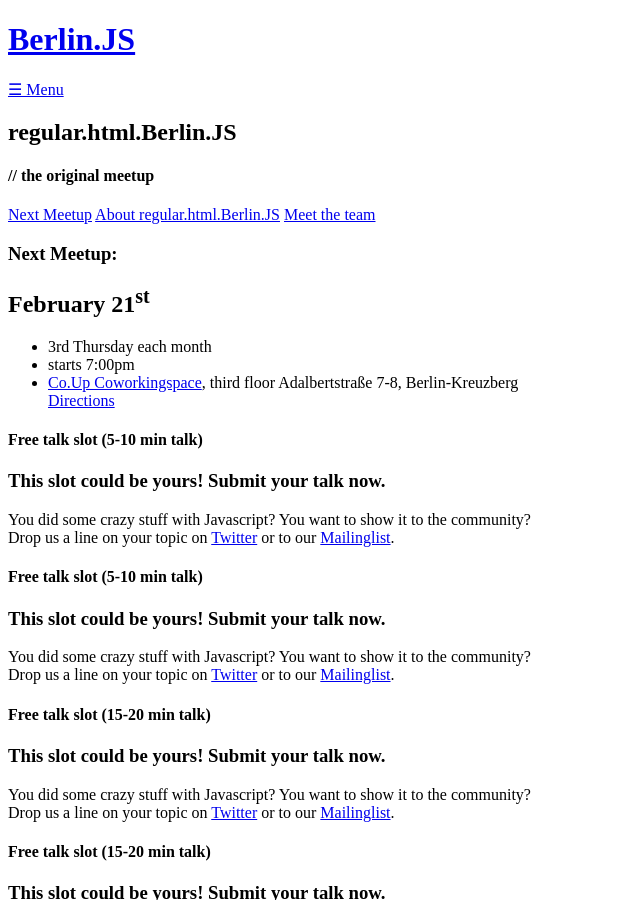
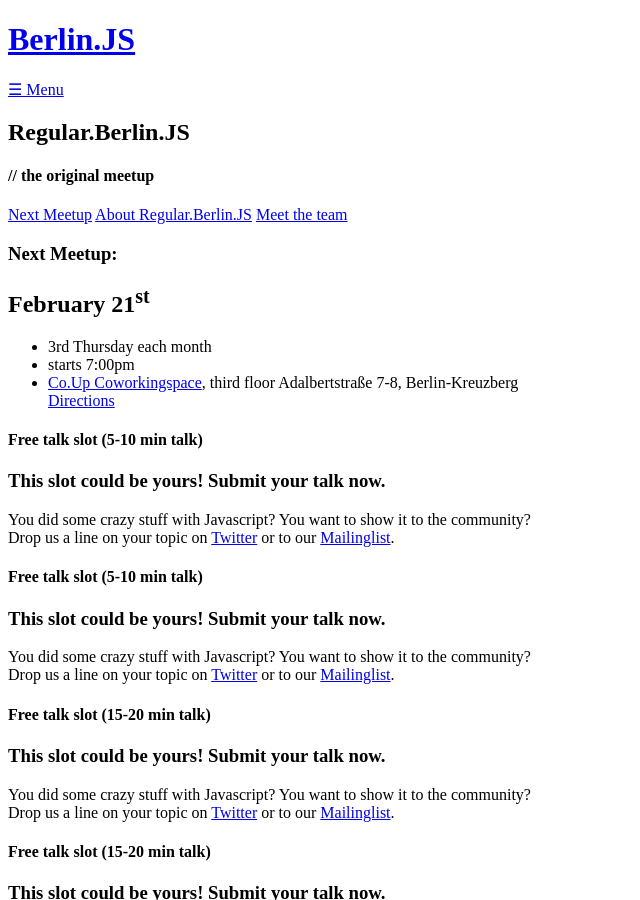
Before and after one commit to berlinjs/new-berlinjs.org, a Jekyll site: the page built from regular.html, in a window 1280 px wide and 900 px high. Shown: the whole window, without its empty margins (0-640 px from the left). Built offline with Jekyll 4.4.1, drawn with Linux system fonts in a browser that asks for light colours; some web fonts are replaced.

Commit message:
use includes

```diff
--- /dev/null
+++ b/_includes/footer.html
@@ -0,0 +1,45 @@
+<footer class="site-footer">
+  <div class="wrapper line">
+    <!-- main navigation -->
+    <nav id="hub-nav" class="hub-nav" role="navigation">
+      <a href="index.html" class="nav-item"><i class="icon-home"></i></a>
+      <a class="regular nav-item" href="regular.html" tabindex="2">Regular</a>
+      <a class="apps nav-item" href="apps.html" tabindex="3">Apps</a>
+      <a class="nav-item" href="page.html" tabindex="6">Reject.JS</a>
+      <a class="nav-item" href="page.html" tabindex="7">Nodecopter</a>
+      <a href="#top" class="nav-item back-to-top" tabindex="-1">&uArr; Back to top</a>
+    </nav>
+    <!-- /main navigation -->
+    <section class="unit one_fourth">
+      <h5>Learn about Berlin.JS</h5>
+      <ul>
+        <li><a href="index.html#become-speaker">Become a speaker</a></li>
+        <li><a href="index.html#host-event">How to host an event</a></li>
+        <li><a href="index.html#code-of-conduct">Our code of condcut</a></li>
+        <li><a href="index.html#team">Meet the team</a></li>
+      </ul>
+    </section>
+    <section class="unit one_fourth">
+      <h5>Connect with us</h5>
+      <ul>
+        <li>
+          <a href="https://twitter.com/berlinjs">Follow Berlin.JS on Twitter</a>
+        </li>
+        <li>
+          <a href="http://groups.google.com/group/js-berlin">Join our mailinglist</a>
+        </li>
+        <li>
+          <a href="https://github.com/berlinjs/berlinjs.org">Watch the code on Github</a>
+        </li>
+      </ul>
+    </section>
+    <section class="unit one_fourth">
+      <h5>Our supporters</h5>
+      <ul>
+        <li>Our meetups are kindly hosted by <a href="http://co-up.de">Co.Up Coworkingspace</a></li>
+      </ul>
+    </section>
+  </div>
+</footer>
+</body>
+</html>
--- /dev/null
+++ b/_includes/head.html
@@ -0,0 +1,11 @@
+<!doctype html>
+<html>
+<head>
+  <meta charset="utf-8">
+  <meta http-equiv="X-UA-Compatible" content="IE=edge,chrome=1">
+  <meta name="viewport" content="width=device-width">
+  <title>{% if page.title %}{{ page.title }} – {% endif %}Berlin.JS – Berlin's finest JavaScript usergroup</title>
+  <link href='http://fonts.googleapis.com/css?family=Droid+Sans:400,700|Droid+Sans+Mono' rel='stylesheet' type='text/css'>
+  <link rel="stylesheet" href="stylesheets/styles.css">
+  <link href='http://fonts.googleapis.com/css?family=Ubuntu:300,700,300italic' rel='stylesheet' type='text/css'>
+</head>
--- /dev/null
+++ b/_includes/header.html
@@ -0,0 +1,12 @@
+<span id="top" class="top-anchor"> </span>
+<header class="site-header" role="banner">
+  <div class="wrapper">
+    <a href="index.html" tabindex="1">
+      <h1 class="site-title">Berlin.JS</h1>
+    </a>
+    <!--
+      Using the footer anchor navigation pattern for mobile. Not the most elegant solution but pretty robust and compatible.
+    -->
+    <a href="#hub-nav" class="go-to-nav" tabindex="-1">&#9776; Menu</a>
+  </div>
+</header>
--- a/_layouts/ug.html
+++ b/_layouts/ug.html
@@ -1,36 +1,17 @@
-<!doctype html>
-<html>
-<head>
-  <meta charset="utf-8">
-    <meta name="viewport" content="width=device-width; initial-scale=1.0; maximum-scale=1.0; user-scalable=0;" />
-    <title>Berlin.JS – Berlin's finest JavaScript usergroup</title>
-    <link href='http://fonts.googleapis.com/css?family=Droid+Sans:400,700|Droid+Sans+Mono|family=Droid+Serif:400italic' rel='stylesheet' type='text/css'>
-    <link rel="stylesheet" href="stylesheets/styles.css">
-  </head>
-  <body class="sub-page {{ page.class }}">
-    <span id="top" class="top-anchor"> </span>
-    <header class="site-header" role="banner">
-      <div class="wrapper">
-        <a href="index.html" tabindex="1">
-          <h1 class="site-title">Berlin.JS</h1>
-        </a>
-      <!--
-        Using the footer anchor navigation pattern for mobile. Not the most elegant solution but pretty robust and compatible.
-      -->
-      <a href="#hub-nav" class="go-to-nav" tabindex="-1">&#9776; Menu</a>
-    </div>
-  </header>
+{% include head.html %}
+<body class="sub-page {{ page.class }}">
+{% include header.html %}
   <div class="content-wrapper">
     <aside class="sidebar sidebar-left">
       <header>
         <hgroup class="title">
-          <h2><span>{{ page.name }}.</span>Berlin.JS</h2>
+          <h2><span>{{ page.title }}.</span>Berlin.JS</h2>
           <h4>// {{ page.description }}</h4>
         </hgroup>
       </header>
       <nav class="secondary-nav">
         <a href="#announcement" class="nav-item">Next Meetup</a>
-        <a href="#about" class="nav-item">About {{ page.name }}.Berlin.JS</a>
+        <a href="#about" class="nav-item">About {{ page.title }}.Berlin.JS</a>
         <a href="#team" class="nav-item">Meet the team</a>
       </nav>
     </aside>
@@ -114,48 +95,4 @@
           </article>
         </div>
       </div>
-      <footer class="site-footer">
-        <div class="wrapper line">
-          <!-- main navigation -->
-          <nav id="hub-nav" class="hub-nav" role="navigation">
-            <a href="index.html" class="nav-item"><i class="icon-home"></i></a>
-            <a class="regular nav-item" href="regular.html" tabindex="2">Regular</a>
-            <a class="apps nav-item" href="apps.html" tabindex="3">Apps</a>
-            <a class="nav-item" href="page.html" tabindex="6">Reject.JS</a>
-            <a class="nav-item" href="page.html" tabindex="7">Nodecopter</a>
-            <a href="#top" class="nav-item back-to-top" tabindex="-1">&uArr; Back to top</a>
-          </nav>
-          <!-- /main navigation -->
-          <section class="unit one_fourth">
-            <h5>Learn about Berlin.JS</h5>
-            <ul>
-              <li><a href="index.html#become-speaker">Become a speaker</a></li>
-              <li><a href="index.html#host-event">How to host an event</a></li>
-              <li><a href="index.html#code-of-conduct">Our code of condcut</a></li>
-              <li><a href="index.html#team">Meet the team</a></li>
-            </ul>
-          </section>
-          <section class="unit one_fourth">
-            <h5>Connect with us</h5>
-            <ul>
-              <li>
-                <a href="https://twitter.com/berlinjs">Follow Berlin.JS on Twitter</a>
-              </li>
-              <li>
-                <a href="http://groups.google.com/group/js-berlin">Join our mailinglist</a>
-              </li>
-              <li>
-                <a href="https://github.com/berlinjs/berlinjs.org">Watch the code on Github</a>
-              </li>
-            </ul>
-          </section>
-          <section class="unit one_fourth">
-            <h5>Our supporters</h5>
-            <ul>
-              <li>Our meetups are kindly hosted by <a href="http://co-up.de">Co.Up Coworkingspace</a></li>
-            </ul>
-          </section>
-        </div>
-      </footer>
-    </body>
-    </html>
+{% include footer.html %}
--- a/apps.html
+++ b/apps.html
@@ -1,7 +1,7 @@
 ---
 layout: ug
 class: apps
-name: Apps
+title: Apps
 description: JavaScript applications
 next_date: February 28<sup>th</sup>
 interval: Once in three months
--- a/regular.html
+++ b/regular.html
@@ -1,7 +1,7 @@
 ---
 layout: ug
 class: regular
-name: Regular
+title: Regular
 description: the original meetup
 next_date: February 21<sup>st</sup>
 interval: 3rd Thursday each month
```
Also changed, not shown: _layouts/home.html (+3 -68 lines), _partials/footer.html (deleted), _partials/header.html (deleted).
